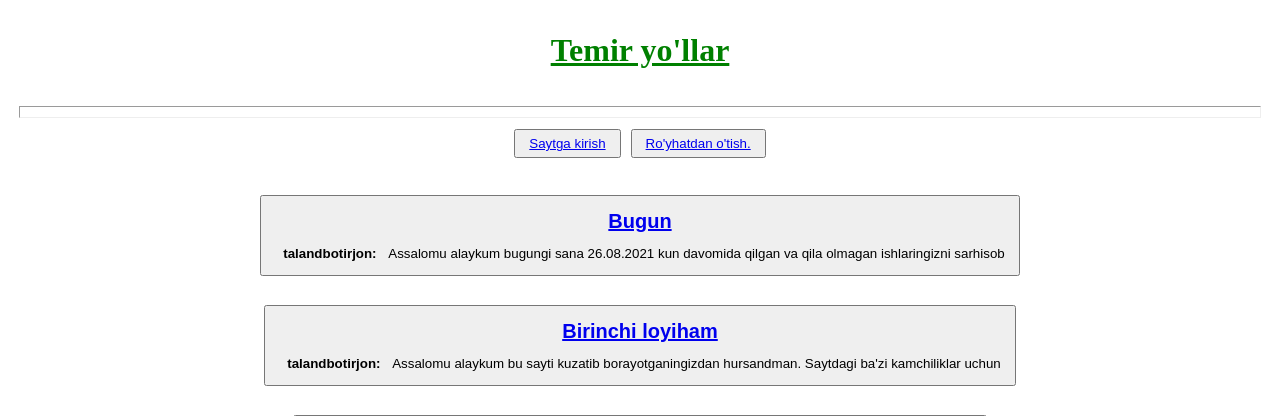
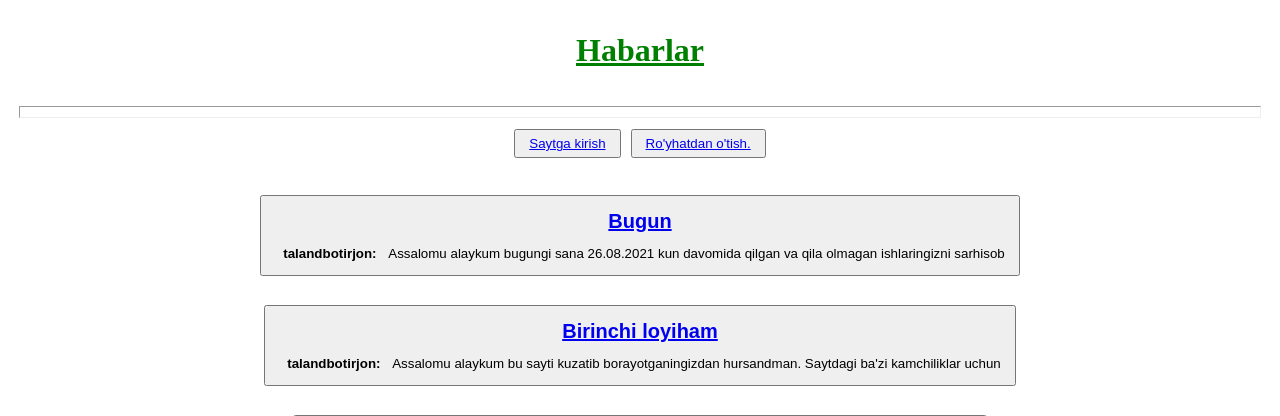
Before and after one commit to TalandBotirjon/temir_yul, a Django app: page / in a window 1280 px wide. Shown: the top 416 px of the page. Run offline with Django 3.2, Linux system fonts and the light colour scheme; data comes from the database, SQL or seed files in the repository.

Commit message:
saytni o'zgartirish

```diff
--- a/templates/base.html
+++ b/templates/base.html
@@ -5,11 +5,11 @@
 <head>
     <meta charset="UTF-8">
     <link rel="stylesheet" href="{% static 'css/base.css' %}" >
-    <title>Temir yul</title>
+    <title>Habarlar qoldirish</title>
 </head>
 <body>
     <header>
-        <h1><a href="{% url 'home' %}" > Temir yo'llar</a></h1>
+        <h1><a href="{% url 'home' %}" > Habarlar</a></h1>
     </header>
     <br>
     <hr style="color: red" >
```
